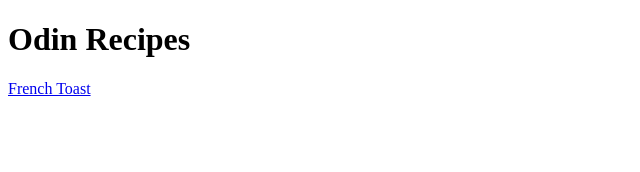
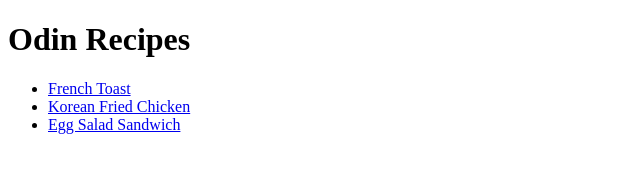
Before and after one commit to liemvt/odin-recipes, a plain HTML site: page index.html in a window 1280 px wide. Shown: the whole page, without its empty margins (0-640 px from the left). Drawn offline with Linux system fonts and the light colour scheme.

Commit message:
Add links to all 3 recipe pages on index

```diff
--- a/index.html
+++ b/index.html
@@ -7,6 +7,11 @@
 
     <body>
         <h1>Odin Recipes</h1>
-        <a href="recipes/frenchtoast.html">French Toast</a>
+        <ul>
+            <li><a href="recipes/frenchtoast.html">French Toast</a></li>
+            <li><a href="recipes/koreanfriedchicken.html">Korean Fried Chicken</a></li>
+            <li><a href="recipes/eggsaladsandwich.html">Egg Salad Sandwich</a></li>
+        </ul>
+
     </body>
 </html>
```
